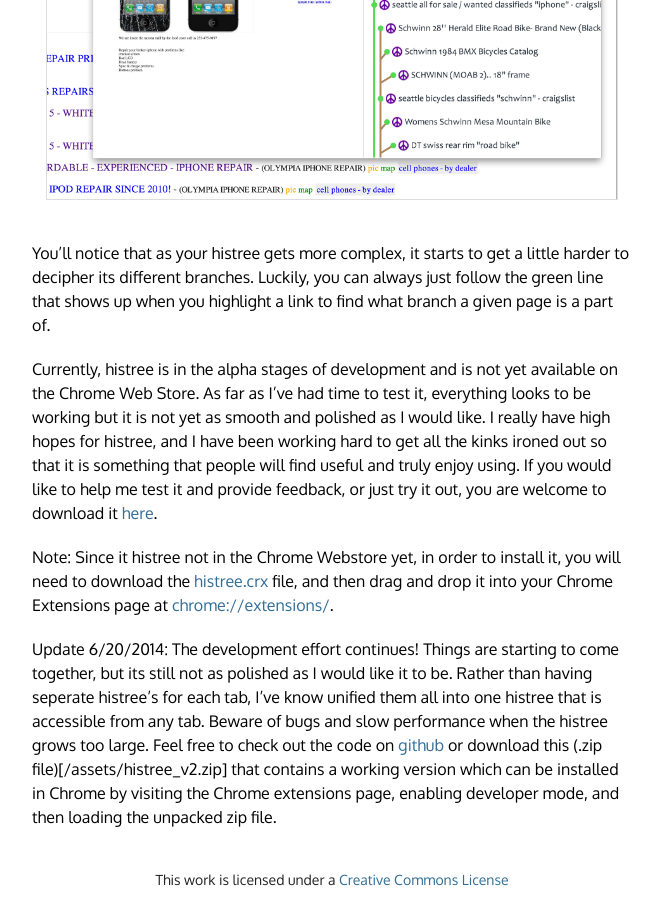
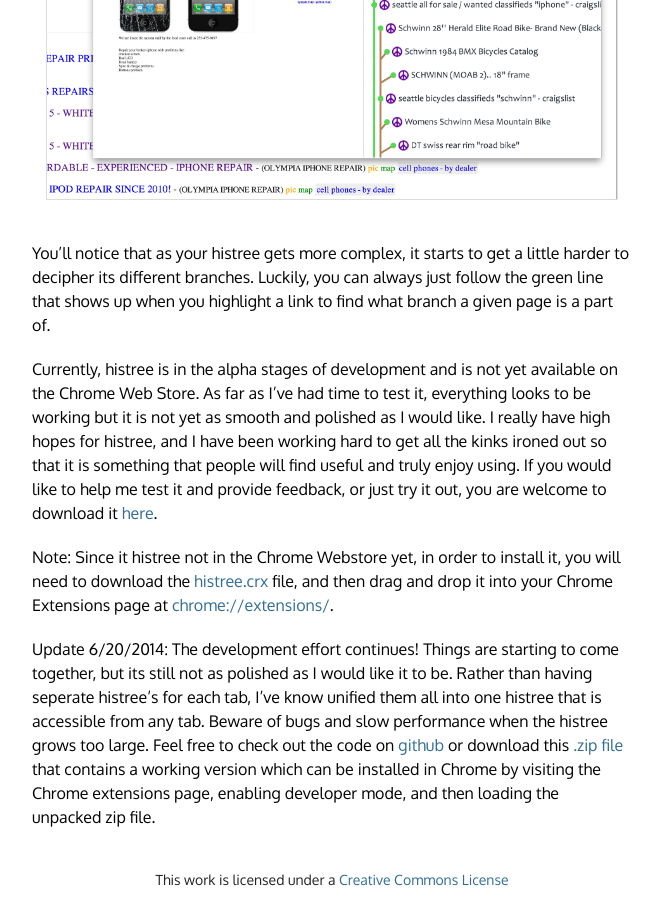
Before and after one commit to chipjacks/chipjacks.github.io, a Jekyll site: the page built from _posts/2014-03-13-histree.markdown, in a window 1280 px wide and 900 px high, scrolled down 2920 px. Shown: the whole window, without its empty margins (308-968 px from the left). Built offline with Jekyll 4.4.1, drawn with Linux system fonts in a browser that asks for light colours; Markdown is read by kramdown in place of the engine named in the settings.

Commit message:
Fix link.

```diff
--- a/_posts/2014-03-13-histree.markdown
+++ b/_posts/2014-03-13-histree.markdown
@@ -84,7 +84,7 @@
 having seperate histree's for each tab, I've know unified them all into one
 histree that is accessible from any tab. Beware of bugs and slow performance
 when the histree grows too large. Feel free to check out the code on
-[github](https://github.com/chipjacks/histree) or download this (.zip
-file)[/assets/histree_v2.zip] that contains a working version which can be
+[github](https://github.com/chipjacks/histree) or download this [.zip
+file](/assets/histree_v2.zip) that contains a working version which can be
 installed in Chrome by visiting the Chrome extensions page, enabling developer
 mode, and then loading the unpacked zip file.
```
